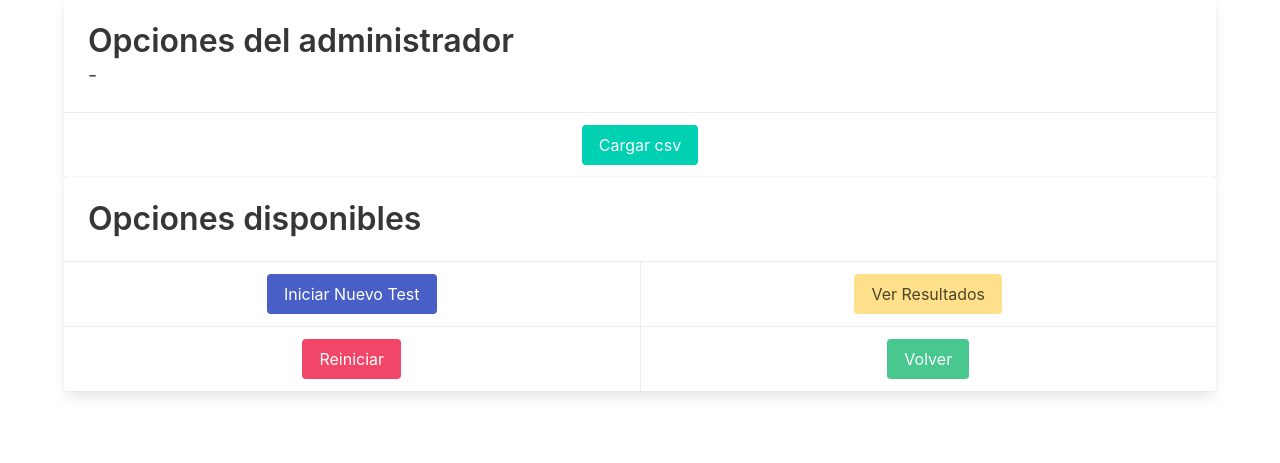
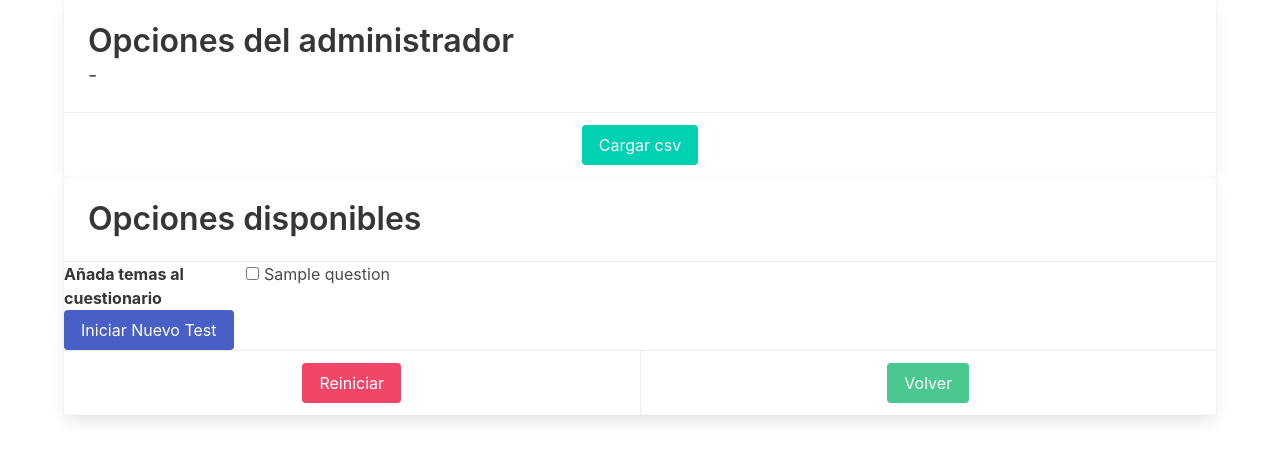
Before and after one commit to davidbermudez/django-question, a Django app: a page that uses templates/course/course.html in a window 1280 px wide. Shown: the part 397-860 px from the top of the page. Before the commit the page ends 794 px from the top, so only its background shows below. Run offline with Django 3.2, Linux system fonts and the light colour scheme; a user stored in the database is signed in; tables that the repository leaves empty hold one stand-in row (values such as "Sample post"); data that the repository does not hold is empty; parts of the project's set-up code (start-up, migrations or seed data) failed here and were passed over; some libraries are stand-ins or nearby versions.

Commit message:
add selection themes previous quiz

```diff
--- a/app/settings.py
+++ b/app/settings.py
@@ -23,7 +23,7 @@
 from .secret import *
 
 # SECURITY WARNING: don't run with debug turned on in production!
-DEBUG = False
+DEBUG = True
 
 ALLOWED_HOSTS = ['*']
 
--- a/questions/forms.py
+++ b/questions/forms.py
@@ -19,8 +19,13 @@
             'question_response4'
         ]
 
+
 class QuizForm(forms.Form):
     quiz_option1 = forms.ChoiceField()
     quiz_option2 = forms.ChoiceField()
     quiz_option3 = forms.ChoiceField()
     quiz_option4 = forms.ChoiceField()
+
+
+class QuizInit(forms.Form):
+    select_theme = forms.MultipleChoiceField(widget=forms.CheckboxSelectMultiple)
--- a/questions/urls.py
+++ b/questions/urls.py
@@ -17,7 +17,7 @@
     path('course/<slug:course_slug>/', views.course, name='course'),
     path('csv_upload/<slug:course_slug>/', views.csv_upload, name='csv_upload'),
     path('init_quiz/<slug:course_slug>/', views.init_quiz, name='init_quiz'),
-    path('init_quiz/<slug:course_slug>/<int:ordinal>', views.init_quiz, name='init_quiz'),
+    path('init_quiz/<slug:course_slug>/<str:section>', views.init_quiz, name='init_quiz'),
     path('result_quiz/<slug:course_slug>/<int:quizfinalized_id>', views.result_quiz, name='result_quiz'),
     #re_path(r'^registration/(?P<slug>[-\w]*)/$', views.registration, name='registration')
 ]
--- a/questions/views.py
+++ b/questions/views.py
@@ -2,12 +2,14 @@
 from django.http import HttpResponse, HttpResponseRedirect, JsonResponse
 from django.contrib.auth.decorators import login_required
 from .models import Course, Registration, Question, QuizIntent, QuizFinalized
-from .forms import CsvUploadForm, OneQuestionForm
+from .forms import CsvUploadForm, OneQuestionForm, QuizInit
 import datetime, csv, random, json
 from django.core import serializers
 from django.contrib import messages
 from django.core.paginator import Paginator
 from django.urls import reverse
+from django.db.models import Count,Avg
+import pprint
 
 
 def index(request):
@@ -120,13 +122,20 @@
         ac.append(aciertos)
         er.append(errores)
         nc.append(nocontesta)
+
+    # Enviar form
+    form = QuizInit()
+    # combo de  temas
+    temas = Question.objects.filter(question_course=course).values('question_theme').distinct().order_by('question_theme')
     return render(request, 'course/course.html', {
         'course': course,
         'intents': quizintent,
         'finalized': intentos,
         'aciertos': ac,
         'errores': er,
-        'nocontesta': nc
+        'nocontesta': nc,
+        'themes': temas,
+        'form': form
     })
 
 
@@ -189,29 +198,42 @@
 
 
 @login_required
-def init_quiz(request, course_slug, ordinal=0):
+def init_quiz(request, course_slug, section='<all>'):
     user = None
     if request.user.is_authenticated:
         user = request.user
     course = get_object_or_404(Course, course_slug=course_slug)
     if request.method == 'POST':
-        print("hola")
+        print(request.POST)
+        # recabar los datos de la selección de temas
+        select_theme = request.POST.getlist('select_theme')
+        result=createIntent(user, course, select_theme, request)
+        if result == None:
+            return redirect('course', course_slug=course_slug)
+        questionsList = QuizIntent.objects.get(quizintent_user=user, quizintent_course=course)
+        question_active = '0'
+        # Message
+        messages.add_message(request, messages.INFO, '<strong>Recuerde:</strong><br/>Preguntas correctas: 1 pt<br/>Preguntas incorrectas: -1 pt<br/>Preguntas no contestadas: 0 pts', extra_tags='is-info')
     else:
+        questionsList = QuizIntent.objects.get(quizintent_user=user, quizintent_course=course)
+        question_active = questionsList.quizintent_active
+        '''
         # Buscamos en la base de datos el intento anterior para este usuario
         try:
             questionsList = QuizIntent.objects.get(quizintent_user=user, quizintent_course=course)
             question_active = questionsList.quizintent_active
         except QuizIntent.DoesNotExist:
             # Si no existe, preparamos un conjunto de 10 preguntas al azar desde Question
-            createIntent(user, course)
+            createIntent(user, course, section)
             questionsList = QuizIntent.objects.get(quizintent_user=user, quizintent_course=course)
             question_active = '0'
             # Message
             messages.add_message(request, messages.INFO, '<strong>Recuerde:</strong><br/>Preguntas correctas: 1 pt<br/>Preguntas incorrectas: -1 pt<br/>Preguntas no contestadas: 0 pts', extra_tags='is-info')
-        #convert a dict/list
-        questionsResponses = json.loads(questionsList.quizintent_responses)
-        questionsQuestions = json.loads(questionsList.quizintent_questions)
-        indice = int(question_active)
+        '''
+    #convert a dict/list
+    questionsResponses = json.loads(questionsList.quizintent_responses)
+    questionsQuestions = json.loads(questionsList.quizintent_questions)
+    indice = int(question_active)
     return render(request, 'course/quiz.html', {
         'course': course,
         'question': question_active,
@@ -240,12 +262,16 @@
     })
 
 
-def createIntent(user_object, course_object):
+def createIntent(user_object, course_object, select_theme, request):
     '''
     create a list with 10 question random and save in database
     '''
     # cargamos las preguntas de ese curso, desordenadas al azar
-    questions = Question.objects.filter(question_course=course_object).order_by('?')[:10]
+    questions = Question.objects.filter(question_course=course_object, question_chapter__in=select_theme).order_by('?')[:10]
+    if len(questions)==0:
+        messages.add_message(request, messages.ERROR, '<strong>Error al extraer las preguntas</strong>', extra_tags='is-danger')
+        return None
+    print("Preguntas", questions)
     # create Object database
     list_responses = (None,None,None,None,None,None,None,None,None,None)
     serialized_lre = serializers.serialize('json', questions)
--- a/templates/course/course.html
+++ b/templates/course/course.html
@@ -23,13 +23,14 @@
         </footer>
     </div>
 {% endif %}
+
 <div class="card">
     <div class="card-content">
         <p class="title">
             Opciones disponibles
         </p>
         {% if intents %}
-            <p>Existe un intento anterior sin finalizar abierto el {{ intents.0.quizintent_dateInit|date:"d/m/Y H:i" }}. Pulse en Iniciar Test para continuar</p>
+
         {% endif %}
         {% if finalized %}
             <table class="table is-striped">
@@ -81,18 +82,49 @@
         {% endif %}
 
     </div>
+
     <footer class="card-footer">
-        <p class="card-footer-item">
-            <span class="button is-link" onclick="location.href='{% url 'init_quiz' course.course_slug %}'">
-                {% if intents %}Continuar Test{% else %}Iniciar Nuevo Test{% endif %}
-            </span>
-        </p>
-        <p class="card-footer-item">
-            <span class="button is-warning" onclick="location.href='{% url 'csv_upload' course.course_slug %}'">
-                Ver Resultados
-            </span>
-        </p>
+        <div class="card-footer-item">
+            {% if intents %}
+
+                <p>Existe un intento anterior sin finalizar abierto el {{ intents.0.quizintent_dateInit|date:"d/m/Y H:i" }}. Pulse en <a href="{% url 'init_quiz' course_slug=course.course_slug %}" class="button is-link is-small">Continuar Test</a> para continuar</p>
+            {% else %}
+            <div class="tile is-ancestor">
+                <form action='{% url 'init_quiz' course_slug=course.course_slug %}' method="post">
+                    {% csrf_token %}
+                    <div class="tile">
+                        <div class="tile is-6">
+                            <label class="label">Añada temas al cuestionario</label>
+                        </div>
+                        <div class="tile is-6">
+                            <div class="select is-multiple">
+                                <ul id="id_select_theme">
+                                    {% for theme in themes %}
+                                        <li>
+                                            <label for="id_select_theme_{{ forloop.counter }}">
+                                                <input type="checkbox" name="select_theme" value="{{ theme.question_theme }}" id="id_select_theme_{{ forloop.counter }}">
+                                                {{ theme.question_theme }}
+                                            </label>
+                                        </li>
+                                    {% endfor %}
+                                </ul>
+                            </div>
+                        </div>
+                    </div>
+                    <div class="tile is-6 has-text-centered">
+                        <!--<span class="button is-link" onclick="location.href='{% url 'init_quiz' course_slug=course.course_slug %}'">-->
+                        <button class="button is-link" type="submit">
+                            {% if intents %}Continuar Test{% else %}Iniciar Nuevo Test{% endif %}
+                        </button>
+                    </div>
+                </form>
+            </div>
+            {% endif %}
+        </div>
     </footer>
+
+
+
     <footer class="card-footer">
         <p class="card-footer-item">
             <span class="button is-danger" onclick="location.href='{% url 'csv_upload' course.course_slug %}'">
@@ -109,5 +141,8 @@
 {% endblock content %}
 {% block javascript %}
     <script>
+        function init_quiz(){
+            $.redirect('{% url 'init_quiz' course_slug=course.course_slug %}')
+        }
     </script>
 {% endblock %}
```
